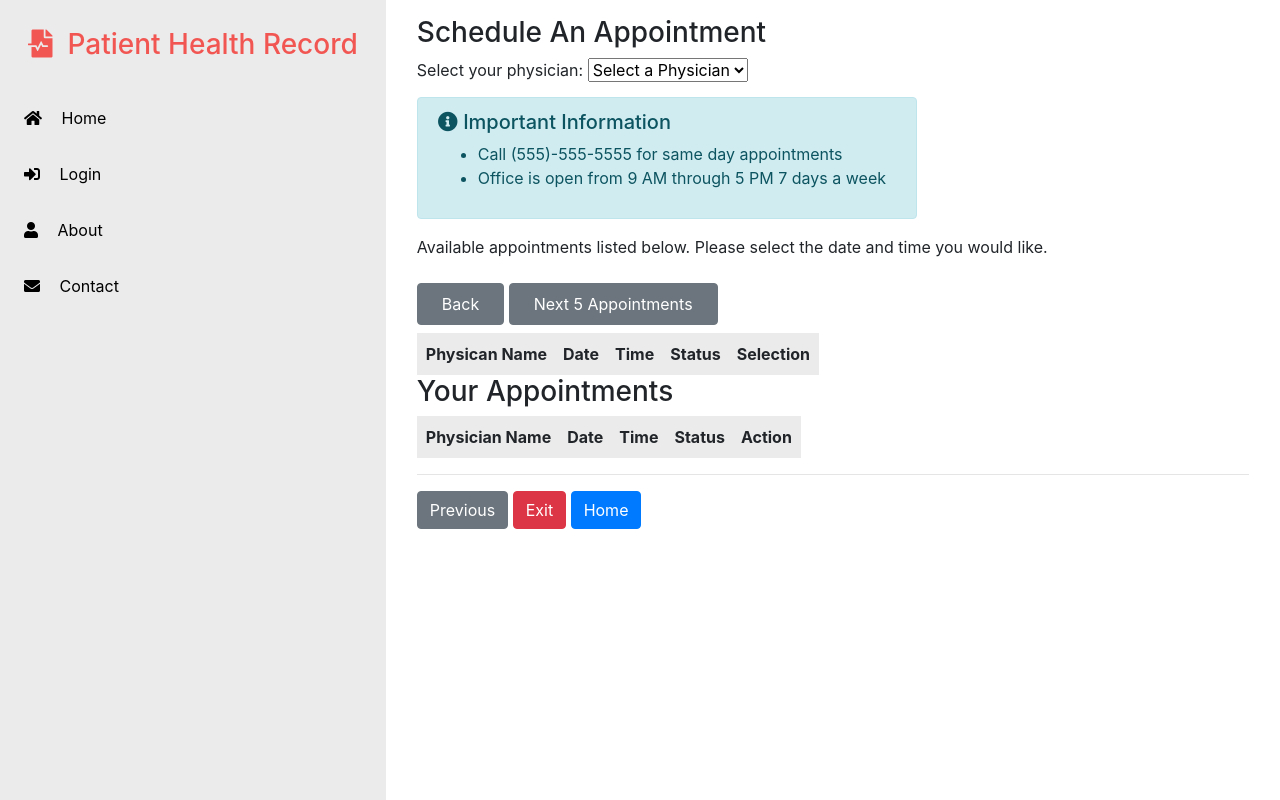
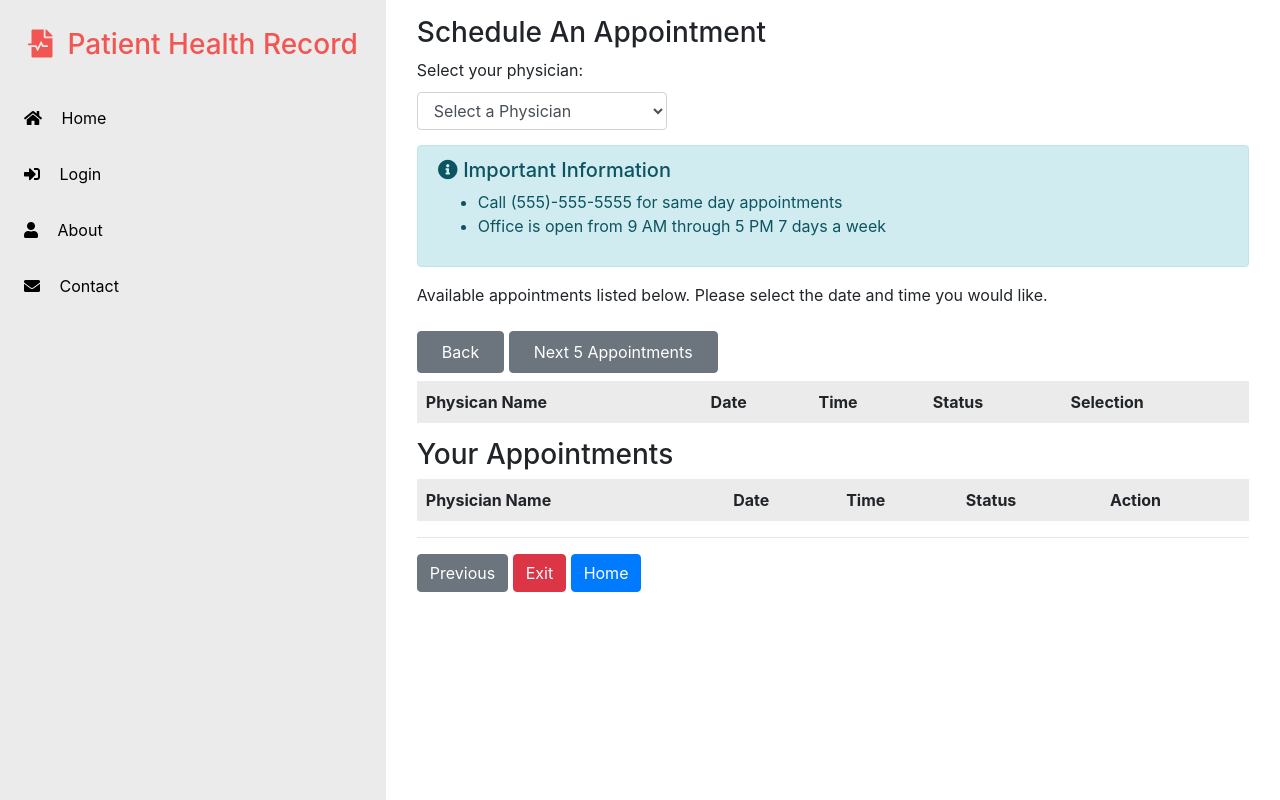
Before and after one commit to wa57/PatientHealthRecord, a PHP site: page /index.php?path=schedule-appointment in a window 1280 px wide. Run offline with PHP 8.4, Linux system fonts and the light colour scheme; data comes from the database, SQL or seed files in the repository; lists and menus that the app fills with data are empty.

Commit message:
[CRON] Auto Commit

```diff
--- a/schedule-appointment.php
+++ b/schedule-appointment.php
@@ -200,12 +200,12 @@
 </script>
 <div>
     <h3>Schedule An Appointment</h3>
-    <span>Select your physician:</span>
-    <select id="physicians-list">
+    <div style="margin-bottom: 10px;">Select your physician:</div>
+    <select id="physicians-list" class="form-control" style="width: 250px;">
         <option selected disabled>Select a Physician</option>
     </select>
     <div id="appointments-section">
-        <div class="alert alert-info" style="margin-top: 15px; width: 500px;">
+        <div class="alert alert-info" style="margin-top: 15px; width: 100%;">
             <h5 class="alert-heading"><i class="fas fa-info-circle"></i> Important Information</h5>
             <ul>
                 <li>Call (555)-555-5555 for same day appointments</li>
@@ -216,7 +216,7 @@
         <input id="previous-page" type="button" class="btn btn-secondary" value="Back"/>
         <input id="next-page" type="button" class="btn btn-secondary" value="Next 5 Appointments"/>
         <span id="message"></span>
-        <table id="appointments-table">
+        <table id="appointments-table" style="width: 100%">
             <thead>
                 <th>Physican Name</th>
                 <th>Date</th>
@@ -228,9 +228,9 @@
         </table>
     </div>
 </div>
-<div>
+<div style="margin-top: 15px;">
     <h3>Your Appointments</h3>
-    <table id="patient-appointments">
+    <table id="patient-appointments" style="width: 100%">
         <thead>
             <th>Physician Name</th>
             <th>Date</th>
```
